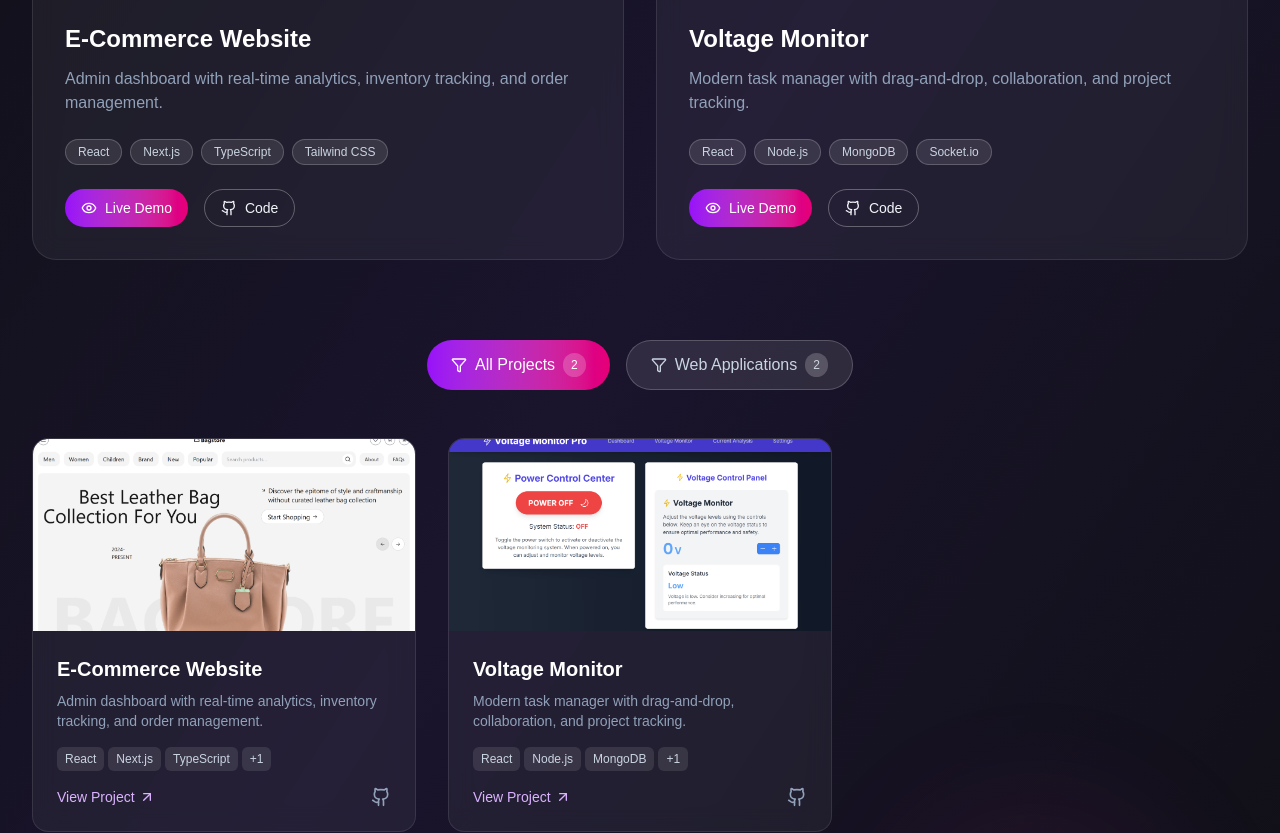
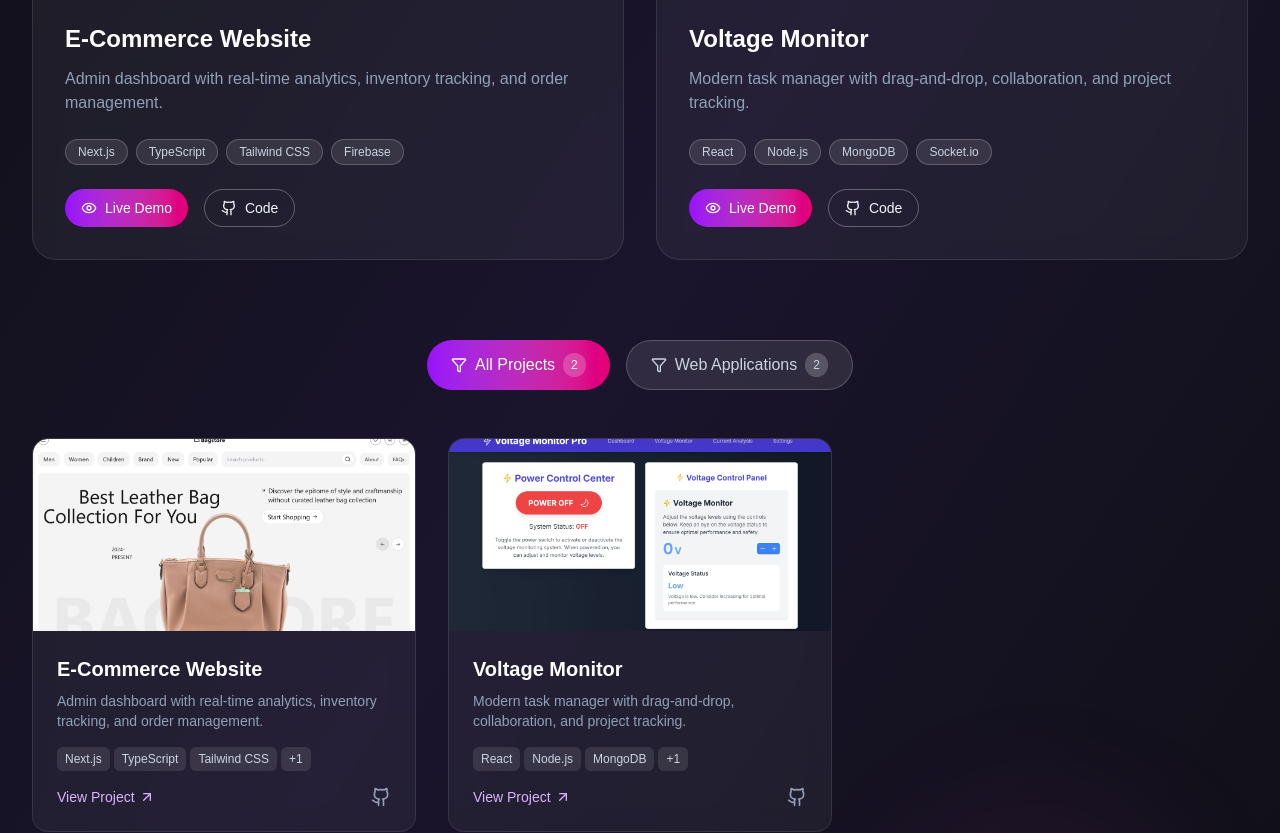
Before and after one commit to HELEN-DEE/portfolio, a Next.js app: page / in a window 1280 px wide. Shown: the part 3280-4113 px from the top of the page. Built offline with nearby package versions, Linux system fonts and the light colour scheme.

Commit message:
Modify: Project technologies

```diff
--- a/src/components/Projects.tsx
+++ b/src/components/Projects.tsx
@@ -25,7 +25,7 @@ const Projects = () => {
             description:
                 "Admin dashboard with real-time analytics, inventory tracking, and order management.",
             image: project1,
-            technologies: ["React", "Next.js", "TypeScript", "Tailwind CSS"],
+            technologies: [ "Next.js", "TypeScript", "Tailwind CSS", "Firebase" ],
             category: "web",
             featured: true,
             liveUrl: "https://bag-ecommerce-next-v9tf.vercel.app/",
```
Lines whose indentation alone changed are shown as unchanged.
